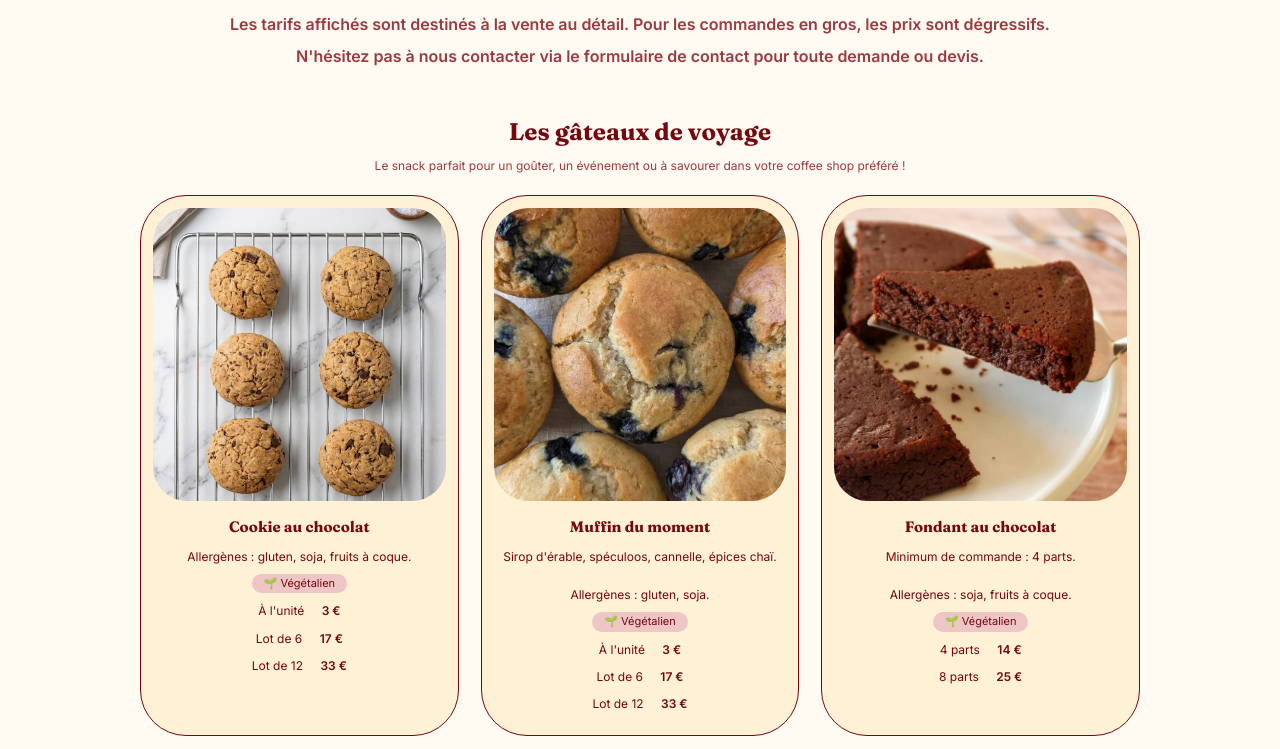
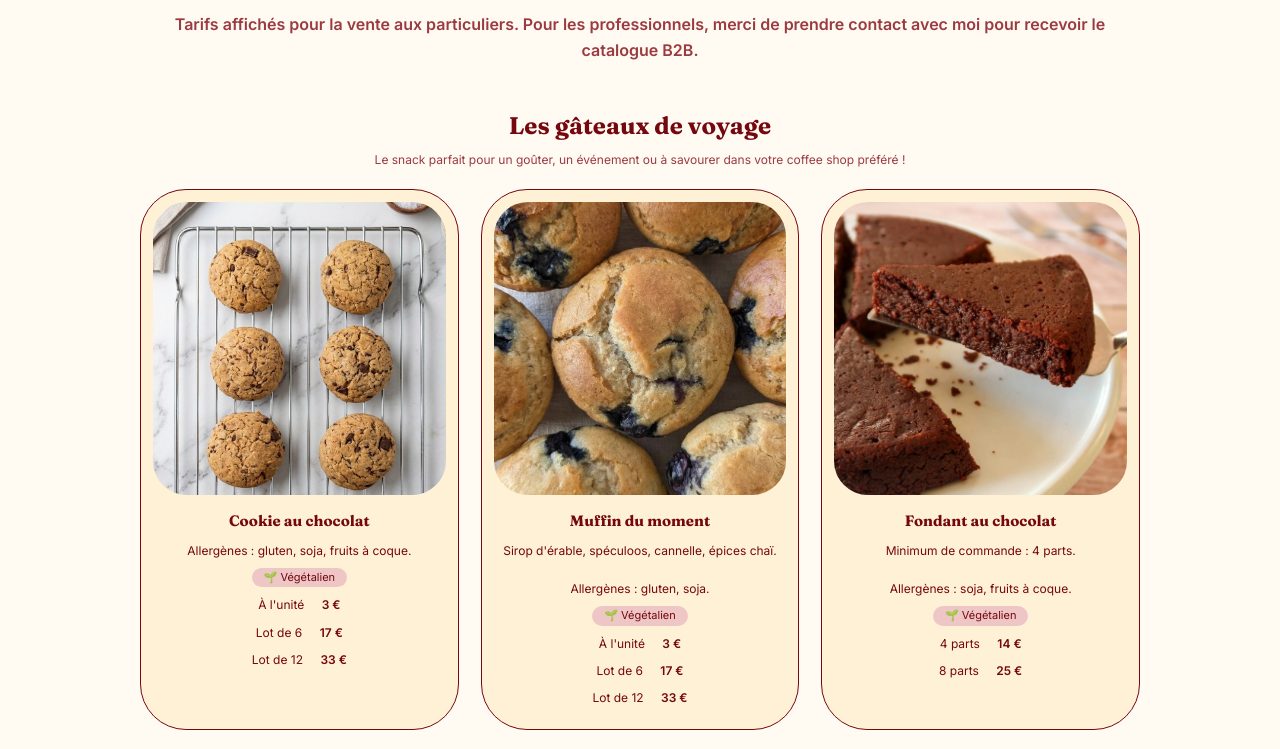
Before and after one commit to Louann2004/patisseriepilea, a plain HTML site: page carte.html in a window 1280 px wide. Shown: the part 285-1034 px from the top of the page. Drawn offline with Linux system fonts and the light colour scheme.

Commit message:
Add files via upload

```diff
--- a/carte.html
+++ b/carte.html
@@ -39,8 +39,7 @@
     <section class="page" id="carte">
       <div class="menu">
         <h1 class="title" style="padding-bottom:18px">À la carte</h1>
-        <p class="intro">Les tarifs affichés sont destinés à la vente au détail. Pour les commandes en gros, les prix sont dégressifs.</p>
-        <p class="intro">N'hésitez pas à nous contacter via le formulaire de contact pour toute demande ou devis.</p>
+        <p class="intro">Tarifs affichés pour la vente aux particuliers. Pour les professionnels, merci de prendre contact avec moi pour recevoir le catalogue B2B.</p>
         <h2>Les gâteaux de voyage</h2>
         <p class="sub">Le snack parfait pour un goûter, un événement ou à savourer dans votre coffee shop préféré !</p>
         <div class="grid" id="g1"></div>
```
Also changed, not shown: contact.html (+1 -2 lines), index.html (+1 -2 lines), propos.html (+1 -2 lines).
